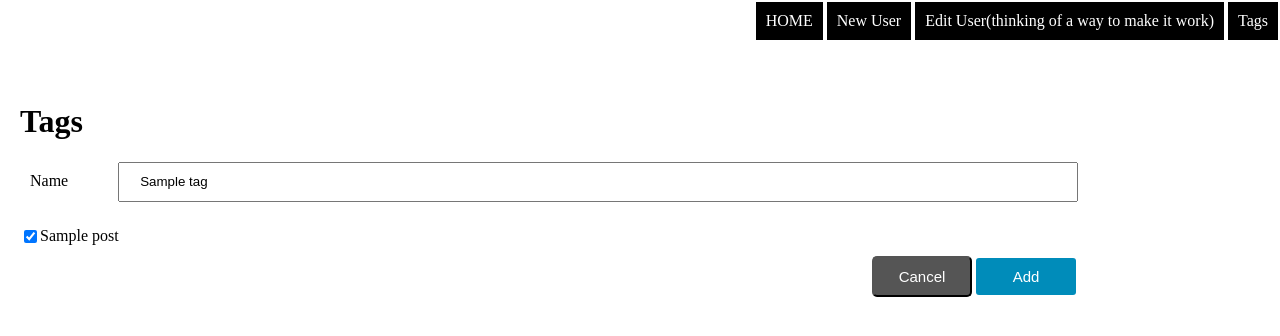
After one commit to Miguelmyh/many-many, a Flask app: page /tags/1/edit in a window 1280 px wide. The commit adds this page. Shown: the top 336 px of the page. Run offline with Flask 3, Linux system fonts and the light colour scheme; tables that the repository leaves empty hold one stand-in row (values such as "Sample post").

Commit message:
final step

```diff
--- a/app.py
+++ b/app.py
@@ -1,7 +1,7 @@
 """Blogly application."""
 
 from flask import Flask, render_template, request, redirect
-from models import db, connect_db, User, Post
+from models import db, connect_db, User, Post, Tag, PostTag, de_structure_loops, solve_ids_to_remove
 
 app = Flask(__name__)
 
@@ -12,6 +12,7 @@ app.config['SECRET_KEY'] = "123"
 
 connect_db(app)
 
+
 @app.route('/')
 def home():
     # users = User.query.all()
@@ -20,29 +21,35 @@ def home():
     # db.session.commit()
     return redirect('/users')
 
+
 @app.route('/users')
 def users():
     users = User.query.all()
     posts = Post.query.all()
     return render_template('home.html', users=users, posts=posts)
 
+
 @app.route('/users/<int:user_id>')
 def show_user_detail(user_id):
     user = User.query.get(user_id)
     posts = user.posts
-    return render_template('details.html', user=user, posts = posts)
+    return render_template('details.html', user=user, posts=posts)
+
 
 @app.route('/users/new')
 def show_new_user_form():
     return render_template('new-user.html')
 
+
 @app.route('/posts/<int:post_id>')
 def show_post(post_id):
     """Show detailed post information"""
     post = Post.query.get(post_id)
-    return render_template('post-details.html', post=post)
+    tags = post.tags
+    return render_template('post-details.html', post=post, tags=tags)
 
-#-------------POSTS, EDITS,DELETES-------------
+# -------------POSTS, EDITS,DELETES----USERS and POSTS-------------
+
 
 @app.route('/users/new', methods=['POST'])
 def handle_new_user_form():
@@ -54,30 +61,35 @@ def handle_new_user_form():
     image_url = image_url if image_url else None
 
     if id is not None:
-        new_user = User(id = id, first_name = first_name, last_name = last_name, image_url = image_url)
+        new_user = User(id=id, first_name=first_name,
+                        last_name=last_name, image_url=image_url)
         db.session.add(new_user)
         db.session.commit()
     else:
-        new_user = User( first_name = first_name, last_name = last_name, image_url = image_url)
+        new_user = User(first_name=first_name,
+                        last_name=last_name, image_url=image_url)
         db.session.add(new_user)
         db.session.commit()
 
     return redirect(f'/users/{new_user.id}')
+
 
 @app.route('/users/<int:user_id>/edit')
 def show_user_edit(user_id):
     user = User.query.get(user_id)
     return render_template('edit.html', user=user)
 
+
 @app.route('/users/<int:user_id>/edit', methods=['POST'])
 def handle_user_edit(user_id):
     user = User.query.get(user_id)
     first_name = request.form.get('first_name')
     last_name = request.form.get('last_name')
-    img_url  = request.form.get('img_url')
+    img_url = request.form.get('img_url')
     img_url = img_url if img_url else None
-    user.update_user(first_name,last_name,img_url)
+    user.update_user(first_name, last_name, img_url)
     return redirect(f'/users/{user_id}')
+
 
 @app.route('/users/<int:user_id>/delete')
 def delete_user(user_id):
@@ -85,18 +97,34 @@ def delete_user(user_id):
     user.delete_user()
     return redirect('/users')
 
+
 @app.route('/posts/<int:post_id>/edit')
 def show_edit_post(post_id):
     post = Post.query.get(post_id)
-    return render_template('post-edit.html', post=post)
+    own_tags = post.tags
+    tags = db.session.query(Tag).all()
+    return render_template('post-edit.html', post=post, own_tags=own_tags, tags=tags)
+
 
 @app.route('/posts/<int:post_id>/edit', methods=["POST"])
 def handle_post_edit(post_id):
     post = Post.query.get(post_id)
     title = request.form.get('title')
     content = request.form.get('content')
-    post.update_post(title = title, content = content)
+
+    tag_delete = request.form.getlist('!tag')
+    tag_delete = map(int, tag_delete)
+
+    tag_ids = request.form.getlist('tag')
+    tag_ids = map(int, tag_ids)
+
+    ids_to_remove = solve_ids_to_remove(tag_delete, tag_ids)
+
+    post = post.update_post(title=title, content=content,
+                            tag_ids=tag_ids, ids_to_remove=ids_to_remove)
+
     return redirect(f'/posts/{post.id}')
+
 
 @app.route('/posts/<int:post_id>/delete')
 def delete_post(post_id):
@@ -105,15 +133,86 @@ def delete_post(post_id):
     post.delete_post()
     return redirect(f'/users/{user_id}')
 
+
 @app.route('/users/<int:user_id>/posts/new')
 def show_new_post_form(user_id):
     user = User.query.get(user_id)
-    return render_template('new-post.html', user = user)
+    tags = db.session.query(Tag).all()
+    return render_template('new-post.html', user=user, tags=tags)
 
-@app.route('/users/<int:user_id>/posts/new', methods = ['POST'])
+
+@app.route('/users/<int:user_id>/posts/new', methods=['POST'])
 def handle_new_post(user_id):
     user = User.query.get(user_id)
-    title= request.form.get('title')
-    content= request.form.get('post-content')
-    user.new_post(title=title, content=content, user_id = user.id)
+    title = request.form.get('title')
+    content = request.form.get('post-content')
+    tags = request.form.getlist('tag')
+    tags = map(int, tags)
+    tags = list(tags)
+
+    user = user.new_post(title=title, content=content,
+                         user_id=user.id, tags=tags)
     return redirect(f'/users/{user.id}')
+
+# ---------------------TAGS--------------------
+
+
+@app.route('/tags')
+def show_tags():
+    tags = db.session.query(Tag).all()
+    return render_template('tags.html', tags=tags)
+
+
+@app.route('/tags/<int:tag_id>')
+def show_tag_details(tag_id):
+    tag = db.session.query(Tag).filter(Tag.id == tag_id).first()
+    posts = tag.posts
+    return render_template('tag-details.html', tag=tag, posts=posts)
+
+
+@app.route('/tags/new')
+def show_tag_form():
+    posts = db.session.query(Post).all()
+    return render_template('new-tag.html', posts=posts)
+
+
+@app.route('/tags/new', methods=['POST'])
+def handle_new_tags():
+    tag_name = request.form.get('name_tag')
+    tag_name = tag_name if tag_name else None
+    new_tag = Tag(name=tag_name)
+
+    post_ids = request.form.getlist('post')
+    post_ids = map(int, post_ids)
+
+    new_tag.handle_tag(tag_name, post_ids, None)
+    return redirect(f'/tags/{new_tag.id}')
+
+
+@app.route('/tags/<int:tag_id>/edit')
+def show_edit_tag_form(tag_id):
+    tag = db.session.query(Tag).filter(Tag.id == tag_id).first()
+    tag_posts = tag.posts
+    posts = db.session.query(Post).all()
+
+    common_posts = de_structure_loops(posts, tag_posts)
+    return render_template('tag-edit.html', tag=tag, posts=posts, common_posts=common_posts)
+
+
+@app.route('/tags/<int:tag_id>/edit', methods=['POST'])
+def handle_tag_edit(tag_id):
+    tag = db.session.query(Tag).filter(Tag.id == tag_id).first()
+    name = request.form.get('name_tag')
+    name = name if name else None
+    post_ids = request.form.getlist('post')
+    # post_ids = map(int, post_ids)
+
+    post_delete = request.form.getlist('!post')
+    # post_delete = map(int, post_delete)
+
+    ids_to_remove = solve_ids_to_remove(post_delete, post_ids)
+
+    # assert ids_to_remove == 10, ids_to_remove
+
+    tag = tag.handle_tag(name, post_ids, ids_to_remove)
+    return redirect(f'/tags/{tag.id}')
--- a/static/styles/main.css
+++ b/static/styles/main.css
@@ -1,8 +1,39 @@
 * {
   box-sizing: border-box;
+  padding: 0;
+}
+
+body {
+  margin: 0;
+  padding: 0;
 }
 img {
   height: 10rem;
+}
+
+.container {
+  padding: 20px;
+}
+
+.nav {
+  margin-top: 0;
+  display: flex;
+  justify-content: end;
+  list-style-type: none;
+  margin-bottom: 20px;
+}
+
+.nav-li {
+  display: flex;
+  justify-content: space-between;
+  margin: 2px;
+}
+
+.nav-li a {
+  text-decoration: none;
+  background-color: black;
+  padding: 10px;
+  color: white;
 }
 
 .block {
@@ -124,3 +155,30 @@ img {
   width: 66rem;
   text-align: end;
 }
+
+.bt {
+  margin-top: 10px;
+}
+
+.posts {
+  display: flex;
+  flex-direction: column;
+  margin-top: 20px;
+}
+
+.post {
+  display: flex;
+  margin-top: 5px;
+}
+
+.tags {
+  display: flex;
+  flex-direction: column;
+  margin-top: 20px;
+  color: black;
+}
+
+.tag {
+  display: flex;
+  margin-top: 5px;
+}
--- a/templates/home.html
+++ b/templates/home.html
@@ -7,19 +7,21 @@
     <link rel="stylesheet" href="/static/styles/main.css" />
   </head>
   <body>
-    <div class="nav">
+    <div>
       <nav>
-        <ul>
-          <li><a href="/">HOME</a></li>
-          <li><a href="/users/new">New User</a></li>
-          <li>
+        <ul class="nav">
+          <li class="nav-li"><a href="/">HOME</a></li>
+          <li class="nav-li"><a href="/users/new">New User</a></li>
+          <li class="nav-li">
             <a href="/user/edit"
               >Edit User(thinking of a way to make it work)</a
             >
           </li>
+          <li class="nav-li"><a href="/tags">Tags</a></li>
         </ul>
       </nav>
     </div>
+    <div class="container">
       {%block content %}
       <h1>Users</h1>
 
@@ -44,5 +46,6 @@
         </ul>
       </div>
       {%endblock%}
+    </div>
   </body>
 </html>
--- /dev/null
+++ b/templates/tag-edit.html
@@ -0,0 +1,43 @@
+{%extends 'home.html'%}{%block title%} Tags {%endblock%} {%block content%}
+<h1>Tags</h1>
+
+<div>
+  <form action="/tags/{{tag.id}}/edit" method="POST">
+    <div>
+      <div class="post-div-title">
+        <label for="name_tag" class="labels label-title">Name</label>
+        <input
+          type="text"
+          name="name_tag"
+          value="{{tag.name}}"
+          class="post-title" />
+      </div>
+      <div class="posts">
+        {%for post in posts%} {%if post in common_posts%}
+        <div class="post">
+          <input type="hidden" name="!post" value="{{post.id}}" />
+          <input type="checkbox" name="post" checked value="{{post.id}}" />
+          <label for="post">{{post.title}}</label>
+        </div>
+        {%else%}
+        <div class="post">
+          <!-- <input type="hidden" name="!post" value="no/{{post.id}}" /> -->
+          <input type="checkbox" name="post" value="{{post.id}}" />
+          <label for="post">{{post.title}}</label>
+        </div>
+        {%endif%} {%endfor%}
+      </div>
+      <div class="buttons-edit bt">
+        <button
+          onclick="history.back()"
+          type="button"
+          class="post-btn return-btn">
+          Cancel
+        </button>
+        <button class="post-btn edit">Add</button>
+      </div>
+    </div>
+  </form>
+</div>
+
+{%endblock%}
```
Also changed, not shown: models.py (+129 -22 lines), seed.py (+29 -13 lines), templates/new-post.html (+9 -0 lines), templates/new-tag.html (added, +37 -0 lines), templates/post-details.html (+10 -0 lines), templates/post-edit.html (+17 -0 lines), templates/tag-details.html (added, +14 -0 lines), templates/tags.html (added, +16 -0 lines), test_app.py (+79 -30 lines). Lines whose indentation alone changed are shown as unchanged.
